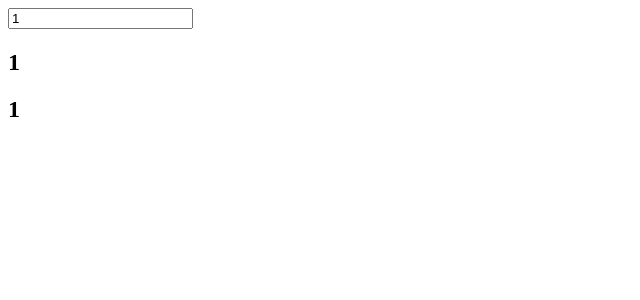
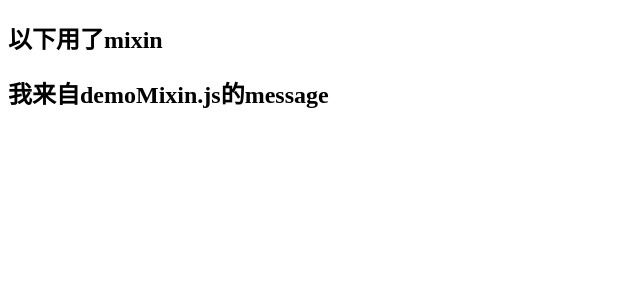
Before and after one commit to jobinben/Vue3-learning, a Vue app in the folder Vue3/: page / in a window 1280 px wide. Shown: the top 300 px of the page, without its empty margins (0-640 px from the left). Built offline with nearby package versions, Linux system fonts and the light colour scheme.

Commit message:
mixin的基本使用

```diff
--- /dev/null
+++ b/Vue3/src/components/10_mixin和extend/App.vue
@@ -0,0 +1,28 @@
+<!-- author: 大冰 -->
+<template>
+    <div>
+        <h2>{{title}}</h2>
+        <h2>{{message}}</h2>
+    </div>
+</template>
+
+<script>
+import demoMixin from "./mixin/demoMixin"
+export default {
+    mixins: [demoMixin],
+    data() {
+        return {
+            title: '以下用了mixin'
+        }
+    },
+
+    // 当前有存在的key就会合并, 就会存在两个created()
+    created() {
+        console.log('我是App.vue的生命周期created')
+    },
+
+}
+</script>
+<style scoped>
+
+</style>
--- /dev/null
+++ b/Vue3/src/components/10_mixin和extend/mixin/demoMixin.js
@@ -0,0 +1,13 @@
+export default {
+
+
+    data() {
+        return {
+            message: '我来自demoMixin.js的message'
+        }
+    },
+
+    created() {
+        console.log('我是demoMixin.js的created生命周期函数')
+    },
+}
--- a/Vue3/src/main.js
+++ b/Vue3/src/main.js
@@ -1,4 +1,4 @@
 import { createApp } from 'vue'
-import App from './components/09_gsap第三方动画库/App.vue'
+import App from './components/10_mixin和extend/App.vue'
 
 createApp(App).mount('#app')
```
